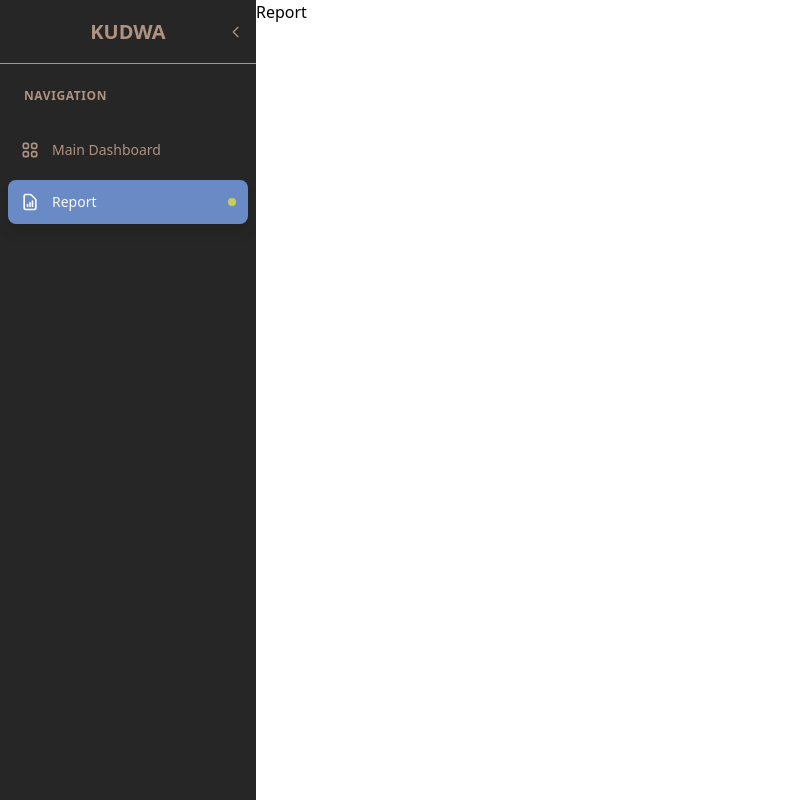
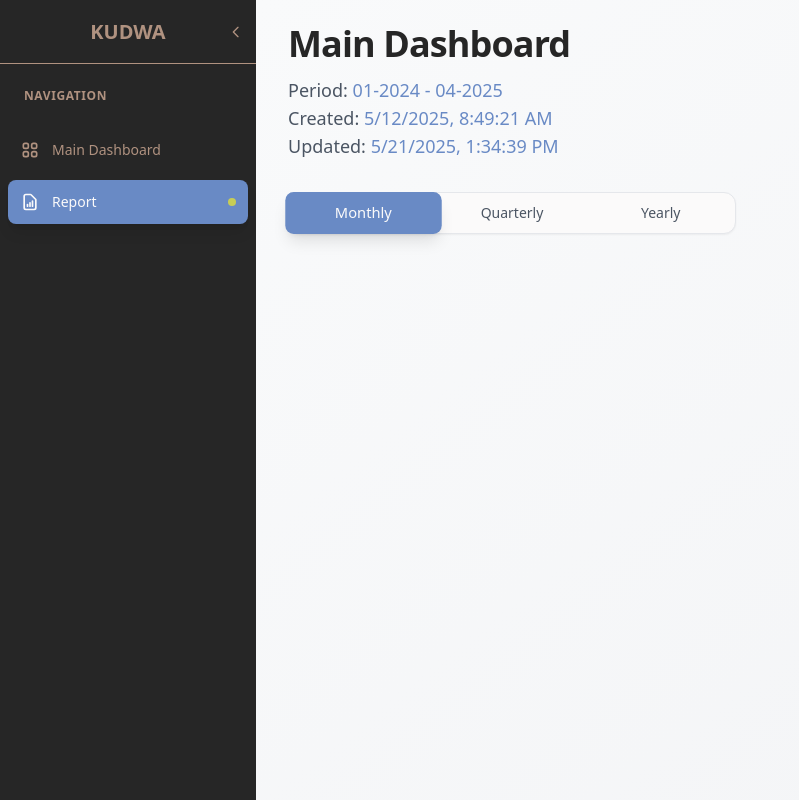
Before and after one commit to surohak/kudwa_dashboard, a React (Vite) app: page /report in a window 1280 px wide. Shown: the whole page, without its empty margins (0-799 px from the left). Built offline with nearby package versions, Linux system fonts and the light colour scheme.

Commit message:
updated header section of Report page

```diff
--- a/src/pages/Report/Report.tsx
+++ b/src/pages/Report/Report.tsx
@@ -1,11 +1,12 @@
 import { useEffect, useState } from 'react';
 
-import { type ReportData, reportService } from '../../services/Api/reportService';
+import PeriodSwitcher from '../../components/ui/PeriodSwitcher.tsx';
+import { type ReportResult, reportService } from '../../services/Api/reportService';
 import type { PeriodType } from '../../services/Api/types.ts';
 
 const Report = () => {
   const [activePeriod, setActivePeriod] = useState<PeriodType>('monthly');
-  const [reportData, setReportData] = useState<ReportData | null>(null);
+  const [reportData, setReportData] = useState<ReportResult | null>(null);
   const [loading, setLoading] = useState(true);
   const [periodSwitching, setPeriodSwitching] = useState(false);
   const [error, setError] = useState<string | null>(null);
@@ -21,7 +22,7 @@ const Report = () => {
     })();
     // eslint-disable-next-line react-hooks/exhaustive-deps
   }, [activePeriod]);
-
+  console.log(reportData);
   if (loading) {
     return (
       <div className="w-full min-h-screen flex items-center justify-center bg-gradient-to-br from-gray-50 to-gray-100">
@@ -63,7 +64,35 @@ const Report = () => {
     );
   }
 
-  return <div>Report</div>;
+  return (
+    <div className="w-full min-h-screen bg-gradient-to-br from-gray-50 to-gray-100">
+      <div className="px-4 sm:px-6 lg:px-8 py-6">
+        <div className="max-w-7xl mx-auto">
+          {/* Header Section */}
+          <div className="mb-8 text-center lg:text-left">
+            <h1 className="text-3xl lg:text-4xl font-bold text-black mb-3 tracking-tight">Main Dashboard</h1>
+            <p className="text-gray-600 text-lg">
+              Period:{' '}
+              <span className="font-medium text-blue">
+                {reportData.startingDate} - {reportData.endingDate}
+              </span>
+            </p>
+            <p className="text-gray-600 text-lg">
+              Created: <span className="font-medium text-blue">{new Date(reportData.createdAt).toLocaleString()}</span>
+            </p>
+            <p className="text-gray-600 text-lg">
+              Updated: <span className="font-medium text-blue">{new Date(reportData.updatedAt).toLocaleString()}</span>
+            </p>
+          </div>
+
+          {/* Period Switcher */}
+          <div className="mb-8">
+            <PeriodSwitcher activePeriod={activePeriod} onPeriodChange={setActivePeriod} />
+          </div>
+        </div>
+      </div>
+    </div>
+  );
 };
 
 export default Report;
--- a/src/services/Api/reportService.ts
+++ b/src/services/Api/reportService.ts
@@ -114,7 +114,7 @@ export interface ReportData {
 class ReportService {
   private static readonly BASE_URL = '/data/report';
 
-  async getReportData(config: RequestConfig): Promise<ReportData | null> {
+  async getReportData(config: RequestConfig): Promise<ReportResult | null> {
     try {
       config.setLoading(true);
 
@@ -128,9 +128,7 @@ class ReportService {
         return null;
       }
 
-      const data: ReportData = await response.json();
-      // console.log(data);
-      return data;
+      return (await response.json()).reportResult;
     } catch (error) {
       config.setError(`Error fetching report data: ${error}`);
       return null;
```
